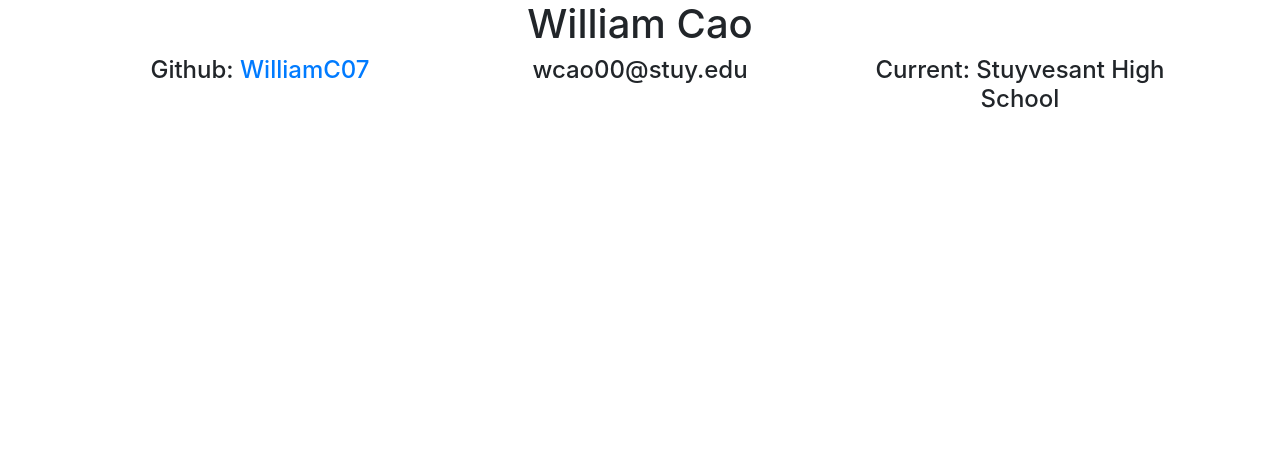
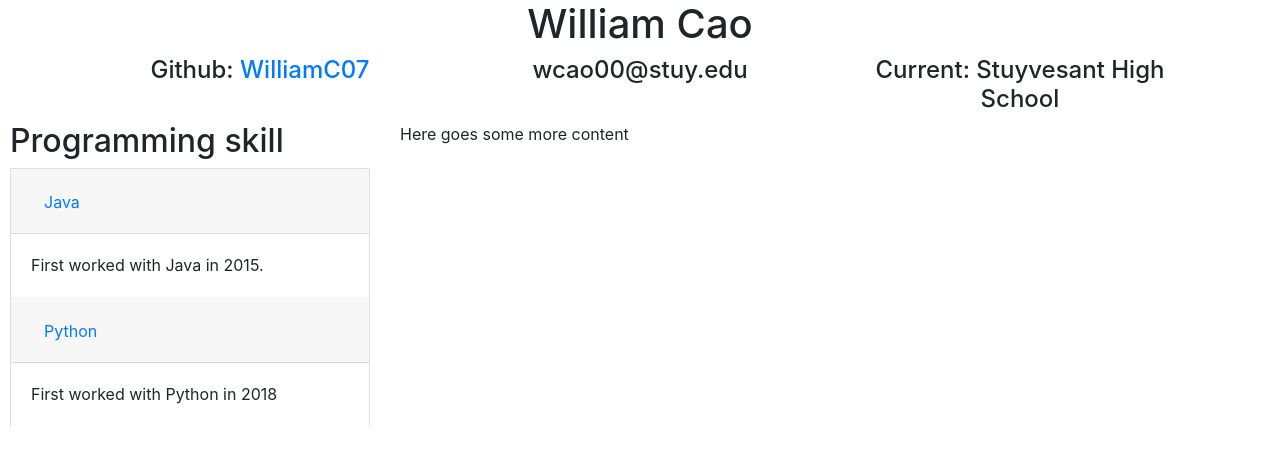
Before and after one commit to WilliamC07/WilliamC07.github.io, a plain HTML site: page index.html in a window 1280 px wide. Drawn offline with nearby package versions, Linux system fonts and the light colour scheme.

Commit message:
added basic structuring for body content and more design features

```diff
--- a/index.html
+++ b/index.html
@@ -27,8 +27,48 @@
             </div>
         </div>
     </header>
-    <div class="container">
 
+    <div id = "content_main_wrapper" class="container">
+        <div class="row">
+            <div class="col-4">
+                <h2>Programming skill</h2>
+                <div class="accordion">
+                    <div class="card">
+
+                        <!-- Java -->
+                        <div class="card-header">
+                            <h2 class="mb-0">
+                                <button class="btn btn-link" type="button" data-toggle="collapse" data-target="#javaCollapse" aria-expanded="false">
+                                    Java
+                                </button>
+                            </h2>
+                        </div>
+                        <div id="javaCollapse" class="collapse show">
+                            <div class="card-body">
+                                First worked with Java in 2015.
+                            </div>
+                        </div>
+
+                        <!-- Python -->
+                        <div class="card-header">
+                            <h2 class="mb-0">
+                                <button class="btn btn-link" type="button" data-toggle="collapse" data-target="#pythonCollapse" aria-expanded="false">
+                                    Python
+                                </button>
+                            </h2>
+                        </div>
+                        <div id="pythonCollapse" class="collapse show">
+                            <div class="card-body">
+                                First worked with Python in 2018
+                            </div>
+                        </div>
+                    </div>
+                </div>
+            </div>
+            <div class="col-8">
+                <p> Here goes some more content </p>
+            </div>
+        </div>
     </div>
 
     <!-- Bootstrap -->
--- a/style.css
+++ b/style.css
@@ -5,3 +5,10 @@
 #header_info > .row > .col-sm > h4{
     text-align: center;
 }
+
+#content_main_wrapper{
+    padding-right: 0;
+    padding-left: 0;
+    margin-right: 10px;
+    margin-left: 10px;
+}
```
